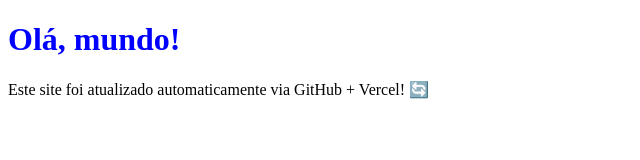
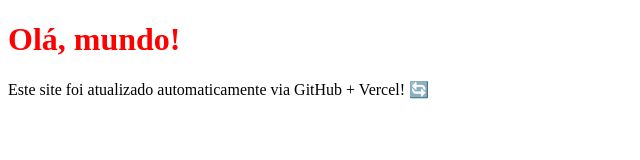
Before and after one commit to biasilva-a/meu-site-deploy, a plain HTML site: page index.html in a window 1280 px wide. Shown: the whole page, without its empty margins (0-640 px from the left). Drawn offline with Linux system fonts and the light colour scheme.

Commit message:
Adiciona cor vermelha no h1

```diff
--- a/index.html
+++ b/index.html
@@ -7,7 +7,7 @@
 </head>
 
 <body>
-    <h1 style="color: blue;">Olá, mundo!</h1>
+    <h1 style="color: #ff0000;">Olá, mundo!</h1>
 
     <p>Este site foi atualizado automaticamente via GitHub + Vercel! 🔄</p>
 </body>
```
